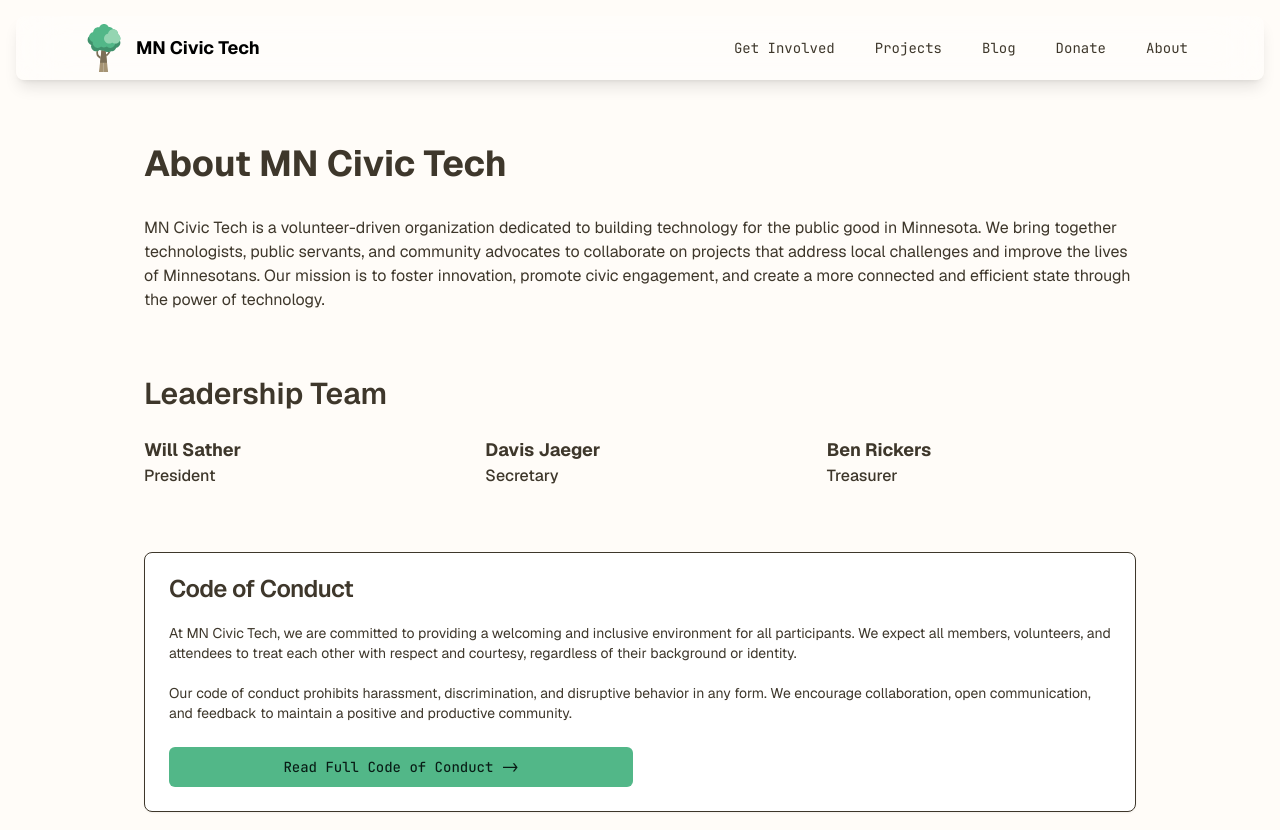
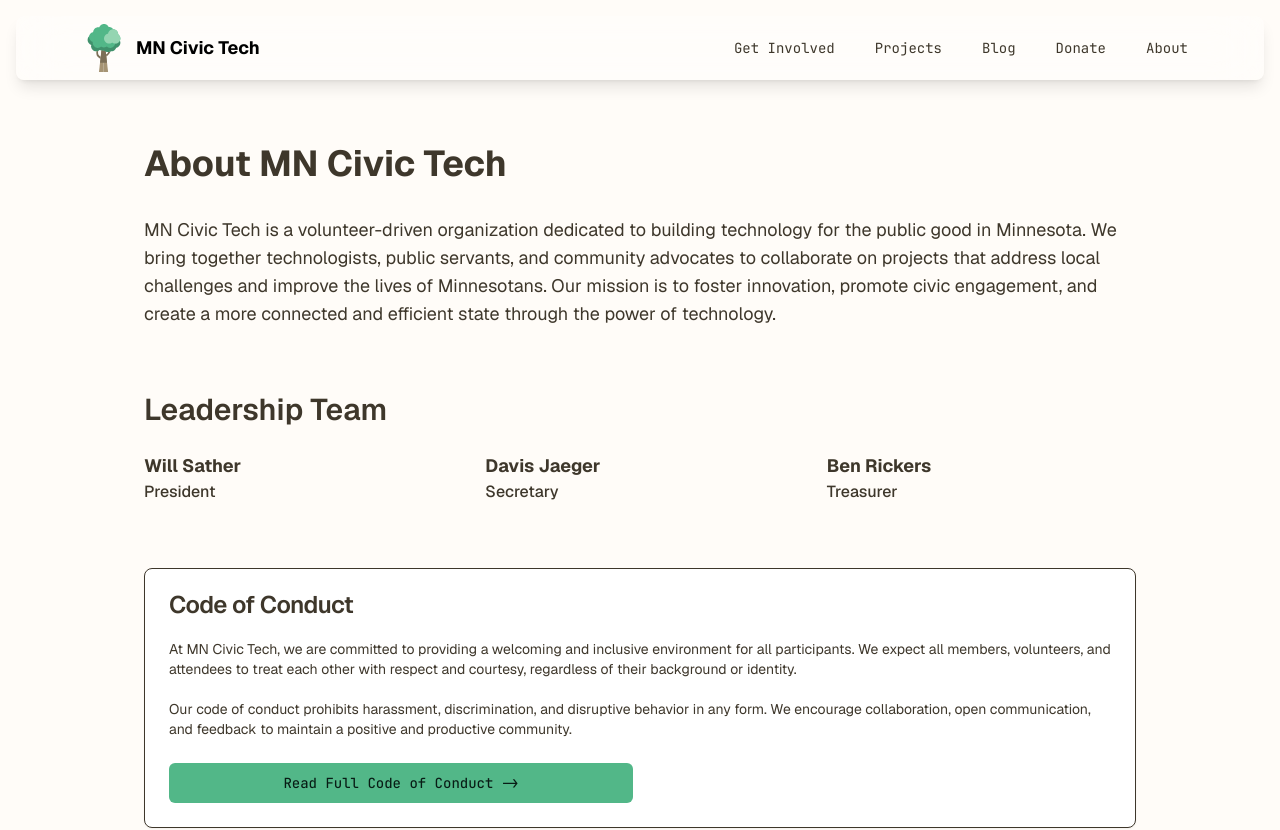
Before and after one commit to MNCivicTech/mncivictech.org, a Next.js app: page /about in a window 1280 px wide. Shown: the top 830 px of the page. Built offline with nearby package versions, Linux system fonts and the light colour scheme.

Commit message:
chore: align text sizing

```diff
--- a/src/app/about/page.tsx
+++ b/src/app/about/page.tsx
@@ -48,7 +48,7 @@ export default function AboutPage() {
       <h1 className="mb-8 font-bold text-4xl">About MN Civic Tech</h1>
 
       <section className="mb-12 md:mb-16">
-        <p className="text-brown-900">
+        <p className="text-brown-900 md:text-lg">
           MN Civic Tech is a volunteer-driven organization dedicated to building
           technology for the public good in Minnesota. We bring together
           technologists, public servants, and community advocates to collaborate
--- a/src/app/get-involved/page.tsx
+++ b/src/app/get-involved/page.tsx
@@ -28,7 +28,7 @@ export default function GetInvolvedPage() {
   return (
     <div className="mx-auto bg-blue-50/5 p-6 pt-32 text-brown-900 md:p-36">
       <h1 className="mb-4 font-bold">Get Involved</h1>
-      <p className="mb-12">
+      <p className="mb-12 md:text-lg">
         Get involved with to connect, collaborate, and create meaningful impact.
         Regardless of why you are here, there’s a place for you to make a
         difference alongside others who share your passion.
```
